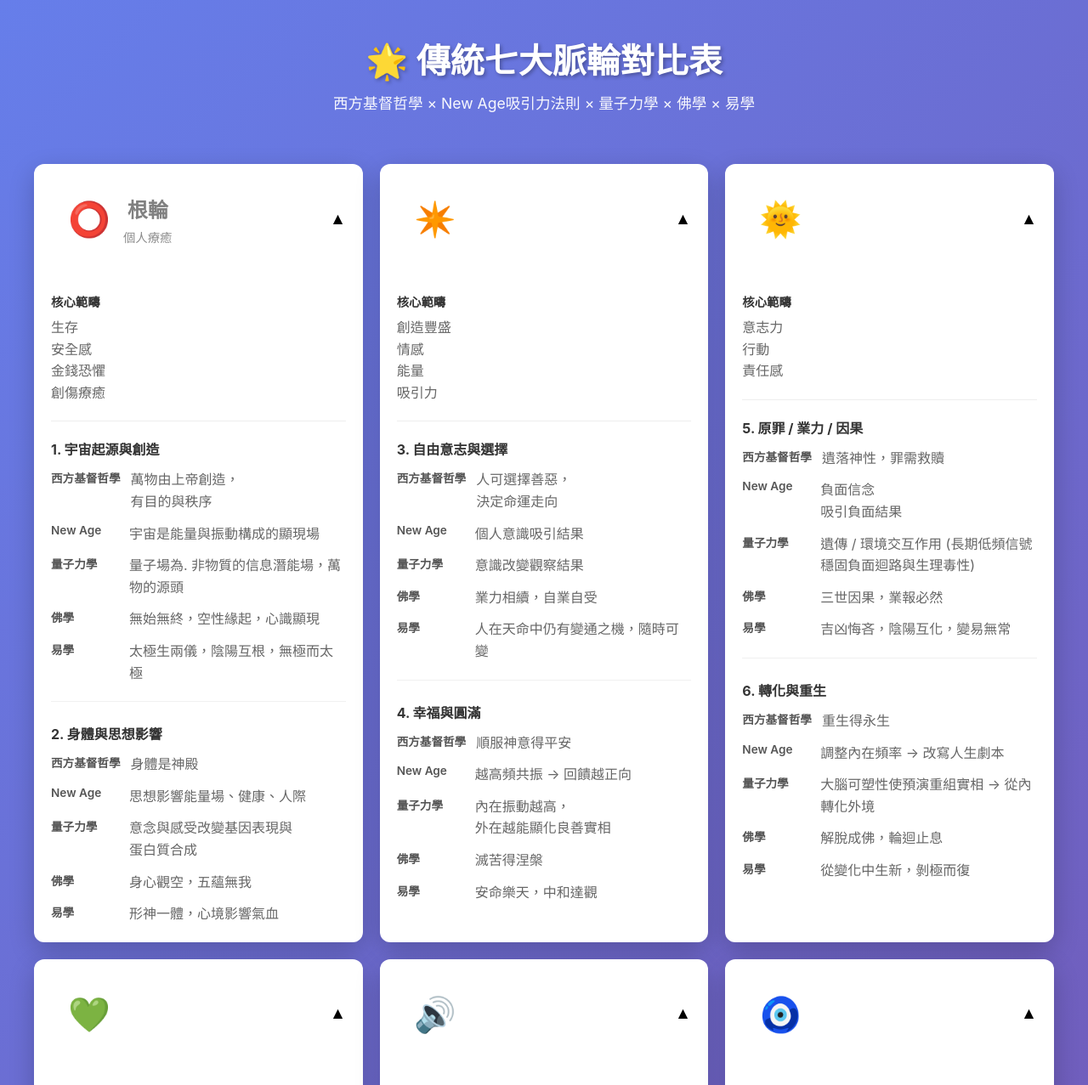
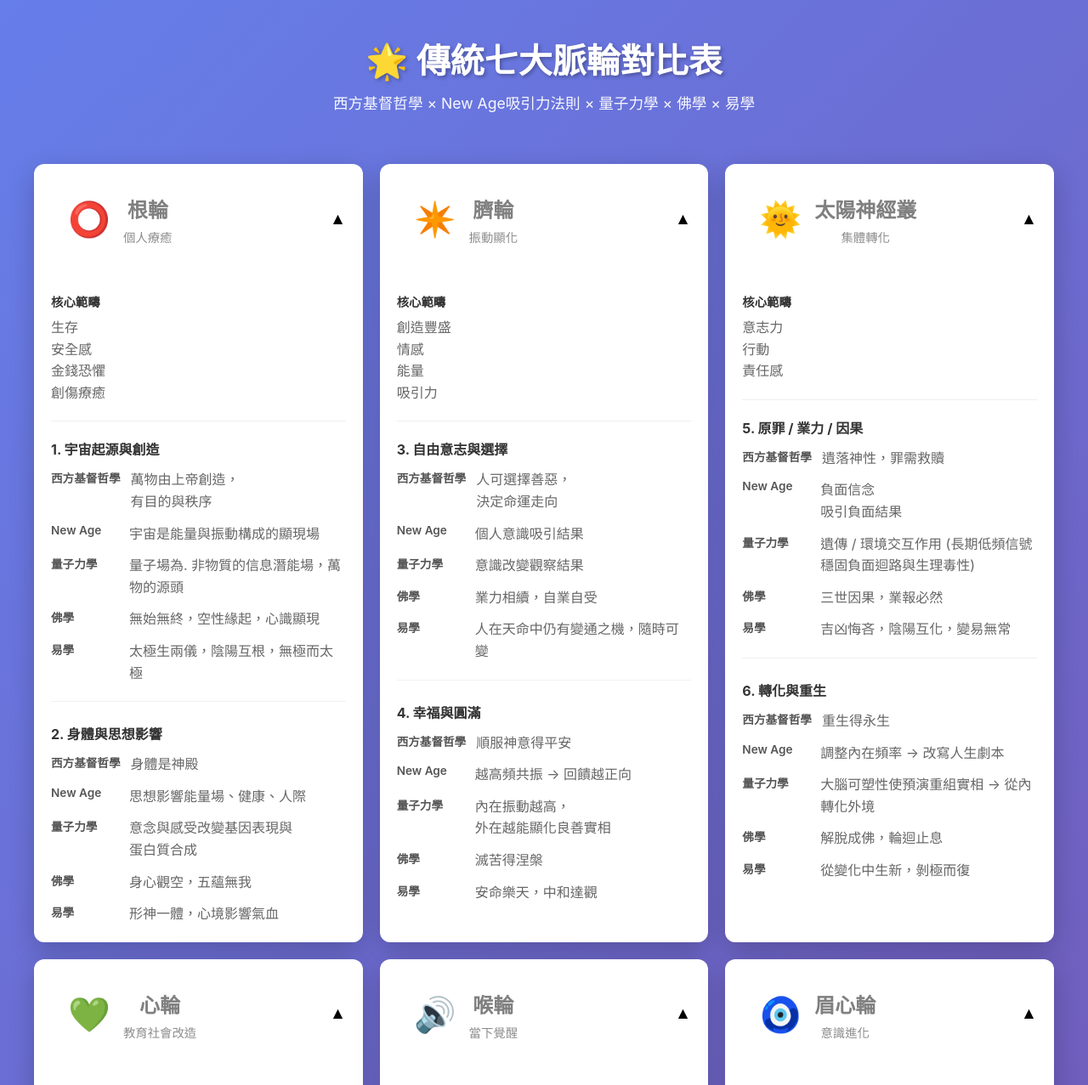
Before and after one commit to VBWEIBI/chakra-seven-comparison, a plain HTML site: page index.html in a window 1280 px wide. Shown: the top 1277 px of the page at 85% size. Drawn offline with Linux system fonts and the light colour scheme.

Commit message:
Change chakra header color from white to gray

```diff
--- a/index.html
+++ b/index.html
@@ -294,7 +294,7 @@
             <!-- 臍輪 -->
             <div class="chakra-card expanded">
                 <button class="toggle-btn" onclick="toggleChakra(this)">
-                    <div class="chakra-header" style="flex: 1; color: white;">
+                    <div class="chakra-header" style="flex: 1; color: gray;">
                         <span class="chakra-symbol">✴️</span>
                         <div class="chakra-title-section">
                             <h2>臍輪</h2>
@@ -372,7 +372,7 @@
             <!-- 太陽神經叢 -->
             <div class="chakra-card expanded">
                 <button class="toggle-btn" onclick="toggleChakra(this)">
-                    <div class="chakra-header" style="flex: 1; color: white;">
+                    <div class="chakra-header" style="flex: 1; color: gray;">
                         <span class="chakra-symbol">🌞</span>
                         <div class="chakra-title-section">
                             <h2>太陽神經叢</h2>
@@ -448,7 +448,7 @@
             <!-- 心輪 -->
             <div class="chakra-card expanded">
                 <button class="toggle-btn" onclick="toggleChakra(this)">
-                    <div class="chakra-header" style="flex: 1; color: white;">
+                    <div class="chakra-header" style="flex: 1; color: gray;">
                         <span class="chakra-symbol">💚</span>
                         <div class="chakra-title-section">
                             <h2>心輪</h2>
@@ -523,7 +523,7 @@
             <!-- 喉輪 -->
             <div class="chakra-card expanded">
                 <button class="toggle-btn" onclick="toggleChakra(this)">
-                    <div class="chakra-header" style="flex: 1; color: white;">
+                    <div class="chakra-header" style="flex: 1; color: gray;">
                         <span class="chakra-symbol">🔊</span>
                         <div class="chakra-title-section">
                             <h2>喉輪</h2>
@@ -597,7 +597,7 @@
             <!-- 眉心輪 -->
             <div class="chakra-card expanded">
                 <button class="toggle-btn" onclick="toggleChakra(this)">
-                    <div class="chakra-header" style="flex: 1; color: white;">
+                    <div class="chakra-header" style="flex: 1; color: gray;">
                         <span class="chakra-symbol">🧿</span>
                         <div class="chakra-title-section">
                             <h2>眉心輪</h2>
@@ -673,7 +673,7 @@
             <!-- 頂輪 -->
             <div class="chakra-card expanded">
                 <button class="toggle-btn" onclick="toggleChakra(this)">
-                    <div class="chakra-header" style="flex: 1; color: white;">
+                    <div class="chakra-header" style="flex: 1; color: gray;">
                         <span class="chakra-symbol">🔮</span>
                         <div class="chakra-title-section">
                             <h2>頂輪</h2>
```
